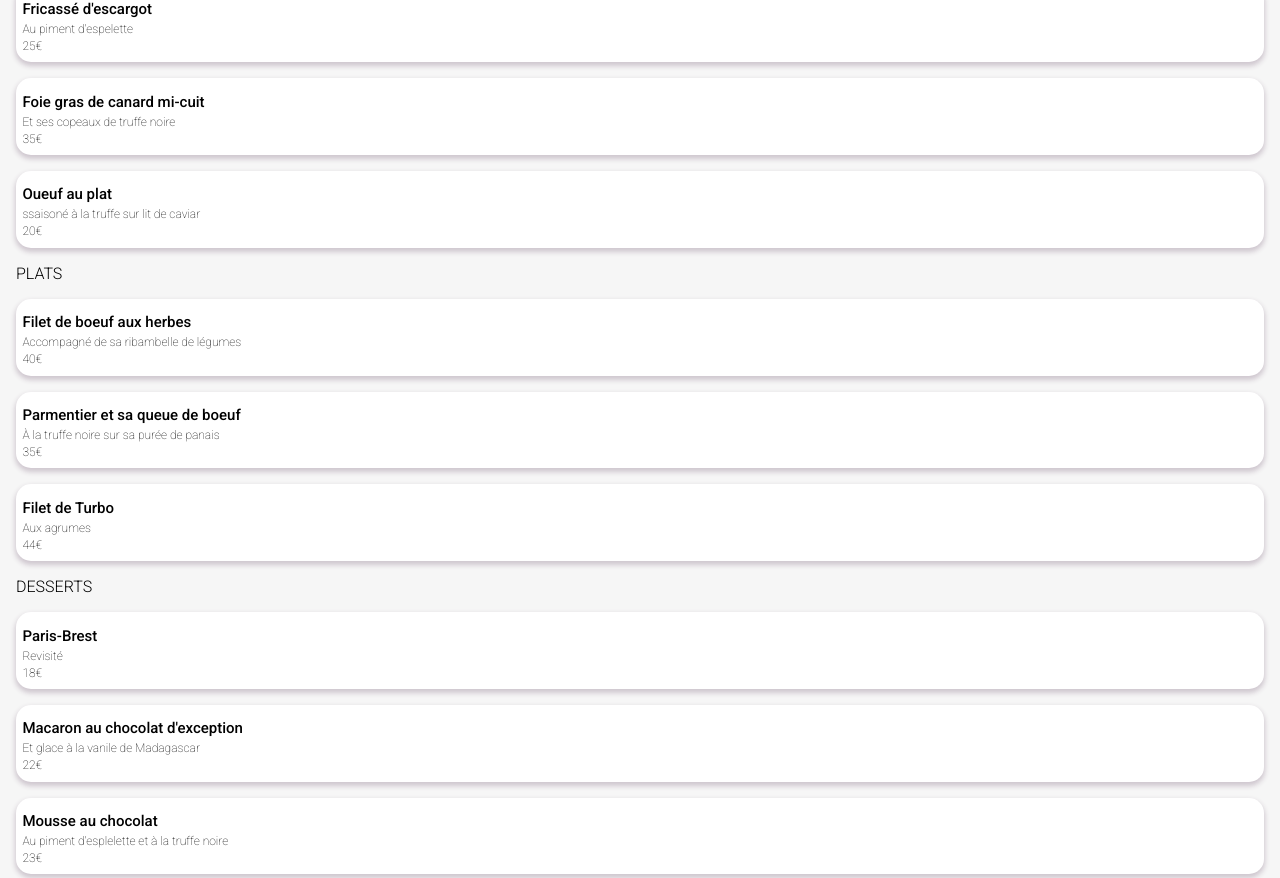
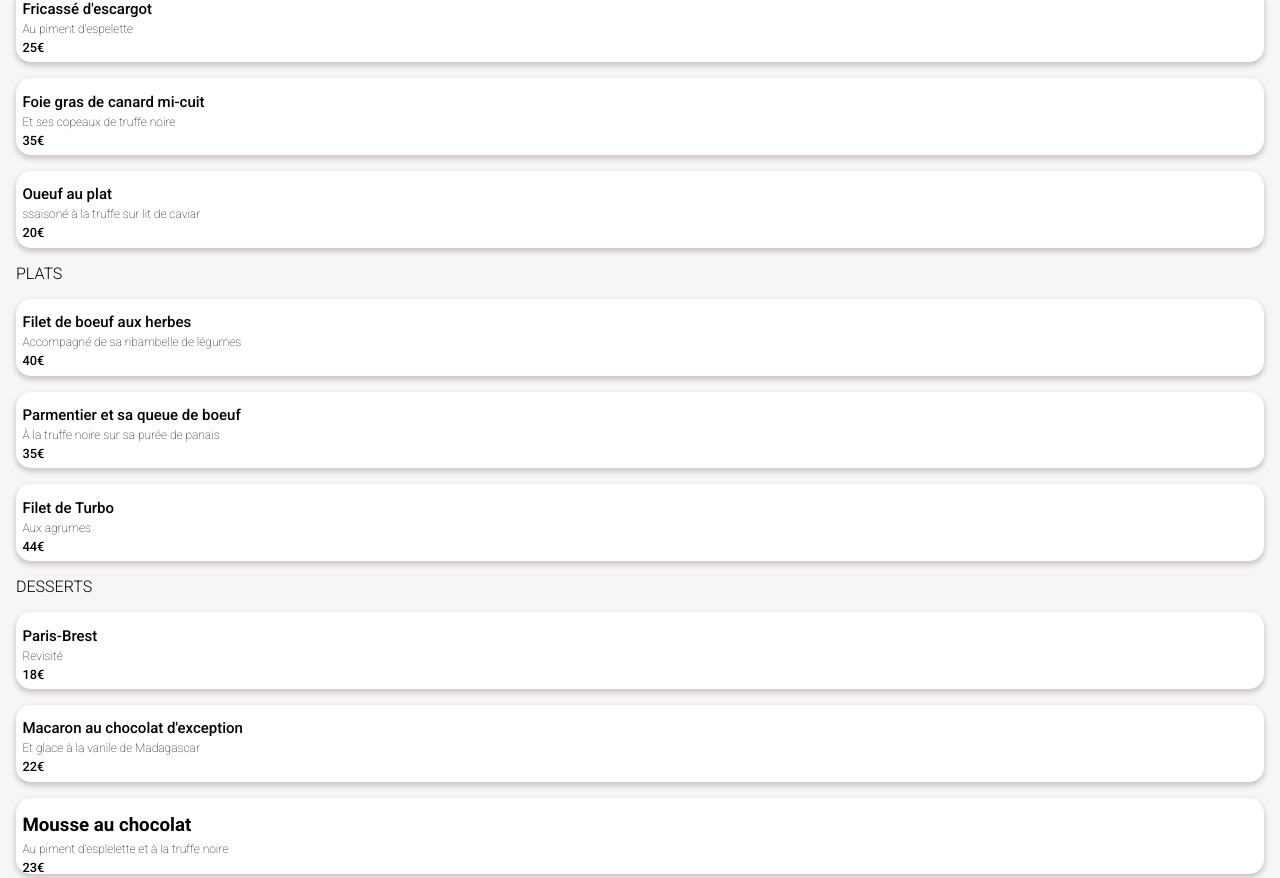
Before and after one commit to mozilla44/DeclercqAntoine_3_15022021, a plain HTML site: page La-palette-du-gout.html in a window 1280 px wide. Shown: the part 1071-1949 px from the top of the page. Drawn offline with Linux system fonts and the light colour scheme; a web font is replaced by a local one.

Commit message:
fix sass

```diff
--- a/La-palette-du-gout.html
+++ b/La-palette-du-gout.html
@@ -39,21 +39,21 @@
                         <h3 class="ellipsis__title">Fricassé d'escargot</h3>
                         <p class="ellipsis__description">Au piment d'espelette</p>
                     </div>
-                    <p class="price">25€</p>
+                    <span class="price">25€</span>
                 </div>
                 <div class="menu-btn">
                     <div class="ellipsis">
                         <h3 class="ellipsis__title">Foie gras de canard mi-cuit</h3>
                         <p class="ellipsis__description">Et ses copeaux de truffe noire</p>
                     </div>
-                    <p class="price">35€</p>
+                    <span class="price">35€</span>
                 </div>
                 <div class="menu-btn">
                     <div class="ellipsis">
                         <h3 class="ellipsis__title">Oueuf au plat</h3>
                         <p class="ellipsis__description">ssaisoné à la truffe sur lit de caviar</p>
                     </div>
-                    <p class="price">20€</p>
+                    <span class="price">20€</span>
                 </div>
             </div>
 
@@ -71,14 +71,14 @@
                         <h3 class="ellipsis__title">Parmentier et sa queue de boeuf</h3>
                         <p class="ellipsis__description">À la truffe noire sur sa purée de panais</p>
                     </div>
-                    <p class="price">35€</p>
+                    <span class="price">35€</span>
                 </div>
                 <div class="menu-btn">
                     <div class="ellipsis">
                         <h3 class="ellipsis__title">Filet de Turbo</h3>
                         <p class="ellipsis__description">Aux agrumes</p>
                     </div>
-                    <p class="price">44€</p>
+                    <span class="price">44€</span>
                 </div>
             </div>
             <div class="deserts">
@@ -88,21 +88,21 @@
                         <h3 class="ellipsis__title">Paris-Brest</h3>
                         <p class="ellipsis__description">Revisité</p>
                     </div>
-                    <p class="price">18€</p>
+                    <span class="price">18€</span>
                 </div>
                 <div class="menu-btn">
                     <div class="ellipsis">
                         <h3 class="ellipsis__title">Macaron au chocolat d'exception</h3>
                         <p class="ellipsis__description">Et glace à la vanile de Madagascar</p>
                     </div>
-                    <p class="price">22€</p>
+                    <span class="price">22€</span>
                 </div>
                 <div class="menu-btn">
                     <div class="ellipsis">
                         <h3 clas="ellipsis__title">Mousse au chocolat</h3>
                         <p class="ellipsis__description">Au piment d'esplelette et à la truffe noire</p>
                     </div>
-                    <p class="price">23€</p>
+                    <span class="price">23€</span>
 
                 </div>
             </div>
--- a/scss/menu.scss
+++ b/scss/menu.scss
@@ -71,13 +71,19 @@ header {
             line-height: 0.3125em;
             @include shadow;
         }
-        h3 {
-            font-size: 0.9375em;
+        .ellipsis {
+            .ellipsis__title {
+                font-size: 0.9375em;
+                font-weight: 500;
+            }
+            .ellipsis__description {
+                font-size: 0.75em;
+                font-weight: 200;
+            }
+        }
+        .price {
+            font-size: 0.8em;
             font-weight: 500;
-        }
-        p {
-            font-size: 0.75em;
-            font-weight: 200;
         }
     }
     .order {
```
Also changed, not shown: css/menu.css, 1 other file.
